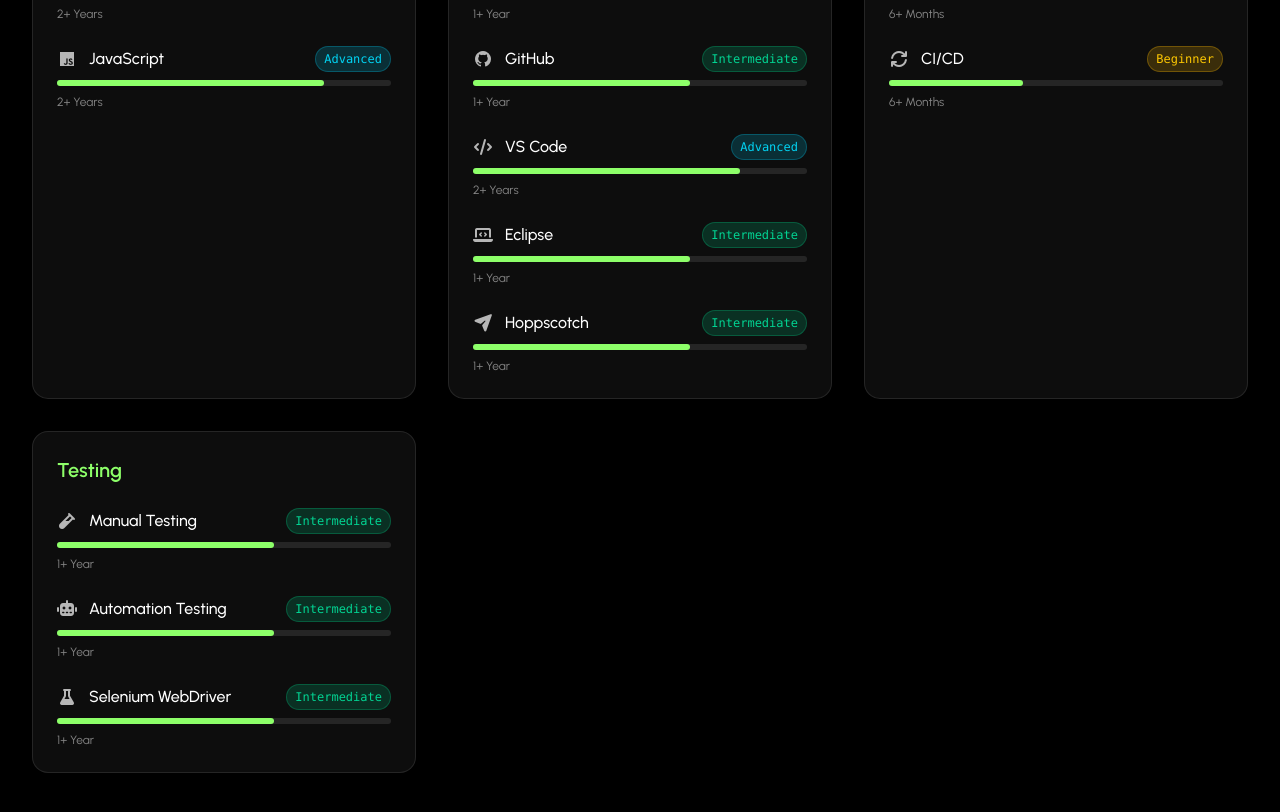
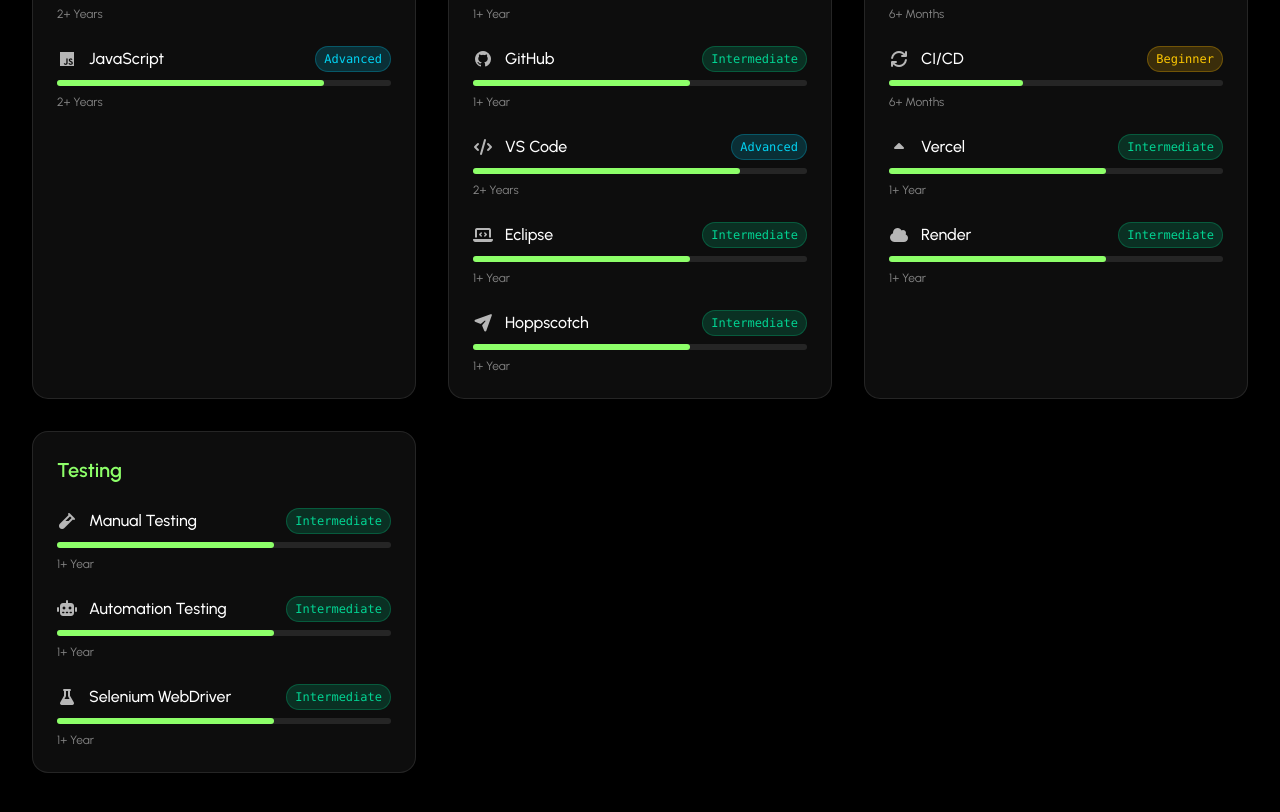
Before and after one commit to kumarakash15/portfolio, a React (Vite) app: page / in a window 1280 px wide. Shown: the part 3160-3972 px from the top of the page. Built offline with nearby package versions, Linux system fonts and the light colour scheme.

Commit message:
resume and skill chenge

```diff
--- a/src/components/sections/Skills.jsx
+++ b/src/components/sections/Skills.jsx
@@ -43,6 +43,8 @@
         "Cloud & DevOps": [
             skills.find((s) => s.name === "AWS"),
             skills.find((s) => s.name === "CI/CD"),
+            skills.find((s) => s.name === "Vercel"),
+            skills.find((s) => s.name === "Render"),
         ].filter(Boolean),
 
         "Testing": [
--- a/src/data/skills.js
+++ b/src/data/skills.js
@@ -164,24 +164,38 @@
     level: "Beginner",
     experience: "6+ Months",
   },
+  {
+    id: 23,
+    name: "Vercel",
+    icon: "fa-solid fa-caret-up",
+    level: "Intermediate",
+    experience: "1+ Year",
+  },
+  {
+    id: 24,
+    name: "Render",
+    icon: "fa-solid fa-cloud",
+    level: "Intermediate",
+    experience: "1+ Year",
+  },
 
   // Testing
   {
-    id: 23,
+    id: 25,
     name: "Manual Testing",
     icon: "fa-solid fa-vial",
     level: "Intermediate",
     experience: "1+ Year",
   },
   {
-    id: 24,
+    id: 26,
     name: "Automation Testing",
     icon: "fa-solid fa-robot",
     level: "Intermediate",
     experience: "1+ Year",
   },
   {
-    id: 25,
+    id: 27,
     name: "Selenium WebDriver",
     icon: "fa-solid fa-flask",
     level: "Intermediate",
```
Also changed, not shown: 1 other file (tests, documents, lock files or other folders).
